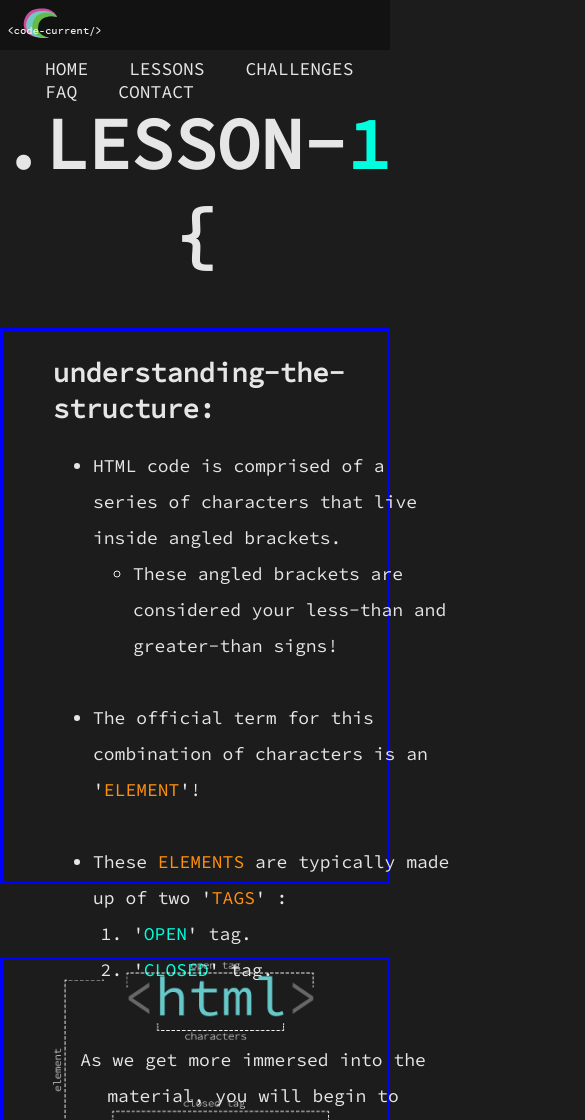
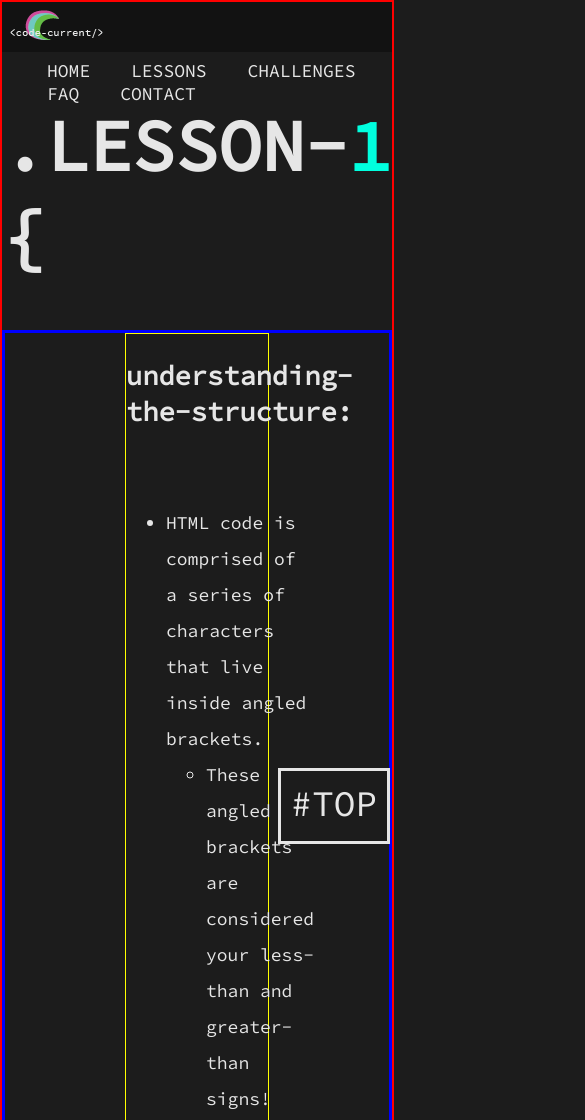
Before and after one commit to JaredScar/ART377-Midterm, a plain HTML site: page lesson1.html in a window 390 px wide. Shown: the top 1120 px of the page, 585 px wide, since content can reach past the window. Drawn offline with nearby package versions, Linux system fonts and the light colour scheme.

Commit message:
updated styles

```diff
--- a/styles/styles.css
+++ b/styles/styles.css
@@ -15,7 +15,6 @@ iframe{
 	margin-right: auto;
 	clear: both;
 	border: 4px dashed;
-
 }
 
 .owlNav{
@@ -27,7 +26,6 @@ color: rgb(20, 246, 0);
 text-shadow: 0 5px 15px rgba(20, 246, 0, .8);
 transition: all 0.2s ease-in-out;
 }
-
 
 body {
 	font-size: 18px;
@@ -42,19 +40,17 @@ header{
 	padding-top: 5px;
 	background-color: #121212;
 }
-
 h1{
 	text-transform: uppercase;
 }
-
 h3{
 	text-transform: uppercase;
 }
-
 a{
 	text-decoration: none;
 	color: #E6E6E6;
 }
+
 
 form{
 	position: relative;
@@ -105,15 +101,18 @@ form #concerns{
 	font-size: 36px;
 	color: #E6E6E6;
 	text-decoration:none;
-	float: right;
-	margin-right: 30px;
-	margin-bottom: 20px;
+	height: 50px;
+	position:absolute;
+    bottom:0;
+    right:0;
+/*	margin-bottom: 20px;*/
 	padding: 10px;
 	border: 3px solid #E6E6E6;
 }
 .toTop:hover{
 	box-shadow: 0 5px 15px rgba(255,255,255, .8);
 	transition: all 0.2s ease-in-out;
+	float: right;
 }
 .thumb{
 	float: left;
@@ -129,12 +128,6 @@ form #concerns{
 	font-size: 18px;
 	margin-left:5px;
 	float:left;
-}
-@media screen and (max-width: 550px) {
-  .navbar ul {
-    float: none;
-    width: 100%;
-  }
 }
 .navbar ul{
 	float:left;
@@ -155,41 +148,51 @@ form #concerns{
 	margin: 0;
 	height: 100%;
 	width:100%;
-	position: relative;
-	margin-left: auto;
-	margin-right: auto;
+	display: flex;
+	justify-content: center;
+	flex-wrap: wrap;
+	border: 2px solid red;
 }
-
+.centered{
+	width: auto;
+	height:auto;
+	display: flex;
+	justify-content: center;
+	align-items: center;
+	flex-direction: column-reverse;
+}
 .container h1{
 	font-size: 72px;
-	text-align: center;
 	text-transform: uppercase;
 }
 
 .container h3{
-	margin-top: -30px;
-	text-align: center;
 	text-transform: uppercase;
 }
 
 .lessonContainer{
-	width: auto;
-	height: 550px;
+	display: flex;
+	justify-content: space-around;
+	flex-wrap: wrap;
+	flex-direction: column;
+	align-items: center;
+	width: 100%;
+	height: auto;
 	padding: 0px 50px;
-	margin-bottom:50px;
 }
 
 .lessonContent{
-	min-width: 400px;
-	max-width: 50%;
-	float: left;
-	height: 550px;
+	display: flex;
+	justify-content: space-around;
+	flex-wrap: wrap;
+	width: 50%;
+	height: auto;
 	line-height: 36px;
+	border: 1px solid yellow;
+}
+.lessonContent p{
 	margin-left: auto;
 	margin-right: auto;
-}
-i{
-	font-size: 48px;
 }
 
 .cta{
@@ -202,11 +205,13 @@ i{
 }
 
 .why{
-	position: relative;
-	width: 1020px;
-	height:710px;
-	margin-left: auto;
-	margin-right: auto;
+	display: flex;
+	justify-content: space-around;
+	flex-wrap: wrap;
+	flex-direction: row;
+	width: 70%;
+	height:auto;
+
 }
 /*
 
@@ -222,6 +227,7 @@ i{
 .why h1{
 	text-align: center;
 }
+
 .htmlwhy{
 	width: 498px;
 	height:598px;
@@ -249,6 +255,7 @@ i{
 	box-shadow: 0 5px 15px rgba(0,255,222, .8);
 	transition: all 0.2s ease-in-out;
 }
+
 .csswhy{
 	width: 498px;
 	height:598px;
@@ -276,6 +283,7 @@ i{
 	box-shadow: 0 5px 15px rgba(255,25,213, .8);
 	transition: all 0.2s ease-in-out;
 }
+
 .help{
 	position: relative;
 	width: 860px;
@@ -291,6 +299,7 @@ i{
 	text-transform: uppercase;
 	text-align: center;
 }
+
 .button{
 	border: 0;
 	font-family: 'Source Code Pro', monospace;
```
